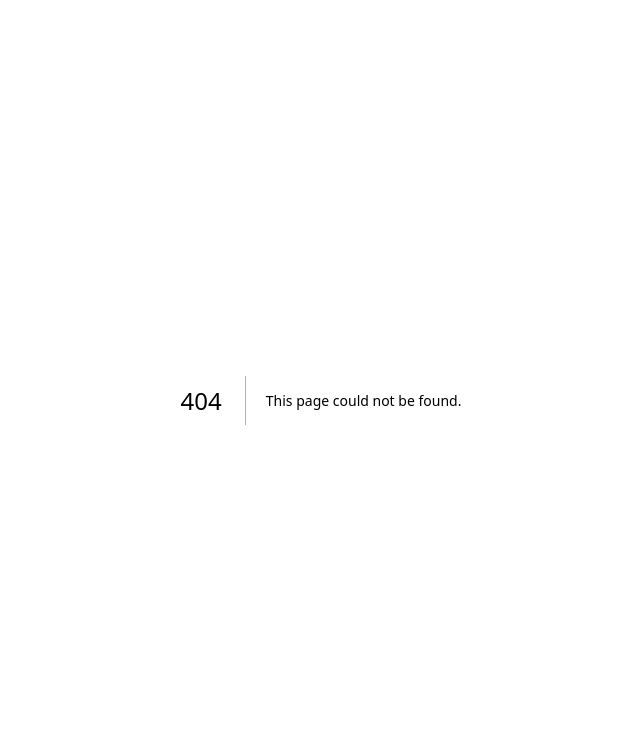
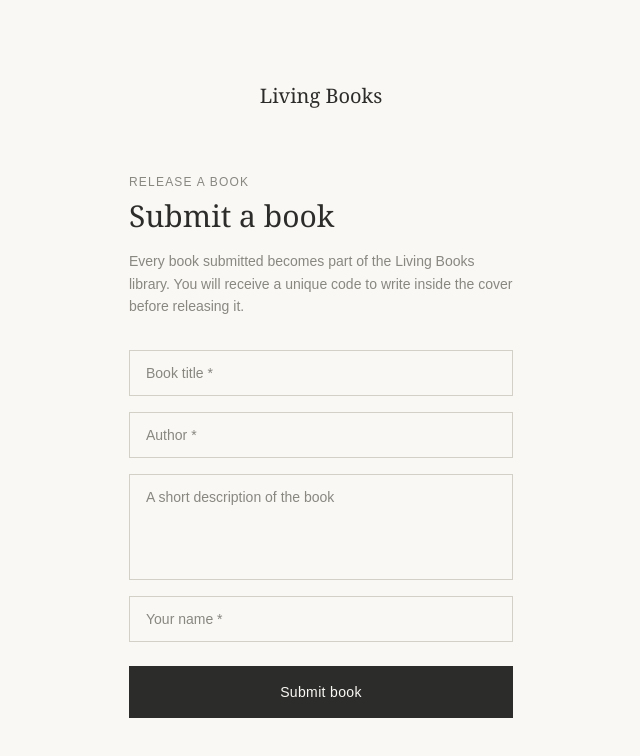
Before and after one commit to hellosophiespeaking/living-books, a Next.js app: page /submit in a window 1280 px wide. Before the commit this address had no page. Shown: the top 756 px of the page, without its empty margins (319-959 px from the left). Built offline with nearby package versions, Linux system fonts and the light colour scheme; no server answers.

Commit message:
Add book submission form with auto-generated codes

```diff
--- a/app/page.tsx
+++ b/app/page.tsx
@@ -58,9 +58,12 @@ export default function Home() {
         </div>
       </section>
 
-      <footer className="text-center py-12 text-sm text-[#888780]">
-        A life beyond the page.
-      </footer>
+<footer className="text-center py-12 text-sm text-[#888780]">
+  <p className="mb-4">A life beyond the page.</p>
+  <a href="/submit" className="underline hover:text-[#2C2C2A] transition-colors">
+    Release a book into the world
+  </a>
+</footer>
 
     </main>
   )
--- /dev/null
+++ b/app/submit/page.tsx
@@ -0,0 +1,127 @@
+'use client'
+import { useState } from 'react'
+import { supabase } from '../lib/supabase'
+
+async function generateCode() {
+  const { data } = await supabase
+    .from('books')
+    .select('code')
+    .order('created_at', { ascending: false })
+    .limit(1)
+
+  if (!data || data.length === 0) return 'LB-00001'
+
+  const last = data[0].code
+  const num = parseInt(last.replace('LB-', '')) + 1
+  return `LB-${String(num).padStart(5, '0')}`
+}
+
+export default function SubmitBook() {
+  const [title, setTitle] = useState('')
+  const [author, setAuthor] = useState('')
+  const [description, setDescription] = useState('')
+  const [yourName, setYourName] = useState('')
+  const [message, setMessage] = useState('')
+  const [submitted, setSubmitted] = useState(false)
+  const [code, setCode] = useState('')
+
+  async function handleSubmit() {
+    if (!title || !author || !yourName) {
+      setMessage('Please fill in all required fields.')
+      return
+    }
+
+    const newCode = await generateCode()
+    const slug = title.toLowerCase().replace(/[^a-z0-9]+/g, '-').replace(/(^-|-$)/g, '')
+
+    const { error } = await supabase
+      .from('books')
+      .insert({
+        title,
+        author,
+        description,
+        slug,
+        code: newCode,
+      })
+
+    if (error) {
+      setMessage('Something went wrong. Please try again.')
+      return
+    }
+
+    setCode(newCode)
+    setSubmitted(true)
+  }
+
+  if (submitted) {
+    return (
+      <main className="min-h-screen bg-[#FAF8F4] flex flex-col items-center justify-center px-8">
+        <a href="/" className="font-serif text-xl text-[#2C2C2A] mb-16">Living Books</a>
+        <div className="w-full max-w-sm text-center">
+          <p className="text-xs uppercase tracking-widest text-[#888780] mb-4">Your book is registered</p>
+          <h1 className="font-serif text-4xl text-[#2C2C2A] mb-6">{title}</h1>
+          <p className="text-[#5F5E5A] mb-12">Write this code inside the front cover of your book before releasing it into the world.</p>
+          <div className="border border-[#D3D1C7] py-8 px-12 mb-12">
+            <p className="text-xs uppercase tracking-widest text-[#888780] mb-3">Your book code</p>
+            <p className="font-serif text-4xl text-[#2C2C2A] tracking-widest">{code}</p>
+          </div>
+          <a href="/library" className="text-sm text-[#888780] underline hover:text-[#2C2C2A] transition-colors">
+            View the library
+          </a>
+        </div>
+      </main>
+    )
+  }
+
+  return (
+    <main className="min-h-screen bg-[#FAF8F4] flex flex-col items-center justify-center px-8">
+      <a href="/" className="font-serif text-xl text-[#2C2C2A] mb-16">Living Books</a>
+      <div className="w-full max-w-sm">
+        <p className="text-xs uppercase tracking-widest text-[#888780] mb-2">Release a book</p>
+        <h1 className="font-serif text-3xl text-[#2C2C2A] mb-4">Submit a book</h1>
+        <p className="text-sm text-[#888780] mb-8 leading-relaxed">
+          Every book submitted becomes part of the Living Books library. You will receive a unique code to write inside the cover before releasing it.
+        </p>
+        <div className="flex flex-col gap-4">
+          <input
+            type="text"
+            placeholder="Book title *"
+            value={title}
+            onChange={e => setTitle(e.target.value)}
+            className="border border-[#D3D1C7] bg-transparent px-4 py-3 text-sm text-[#2C2C2A] placeholder-[#888780] outline-none focus:border-[#2C2C2A] transition-colors"
+          />
+          <input
+            type="text"
+            placeholder="Author *"
+            value={author}
+            onChange={e => setAuthor(e.target.value)}
+            className="border border-[#D3D1C7] bg-transparent px-4 py-3 text-sm text-[#2C2C2A] placeholder-[#888780] outline-none focus:border-[#2C2C2A] transition-colors"
+          />
+          <textarea
+            placeholder="A short description of the book"
+            value={description}
+            onChange={e => setDescription(e.target.value)}
+            rows={4}
+            className="border border-[#D3D1C7] bg-transparent px-4 py-3 text-sm text-[#2C2C2A] placeholder-[#888780] outline-none focus:border-[#2C2C2A] transition-colors resize-none"
+          />
+          <input
+            type="text"
+            placeholder="Your name *"
+            value={yourName}
+            onChange={e => setYourName(e.target.value)}
+            className="border border-[#D3D1C7] bg-transparent px-4 py-3 text-sm text-[#2C2C2A] placeholder-[#888780] outline-none focus:border-[#2C2C2A] transition-colors"
+          />
+          <button
+            onClick={handleSubmit}
+            className="bg-[#2C2C2A] text-[#FAF8F4] px-8 py-4 text-sm tracking-wide hover:bg-[#444441] transition-colors mt-2"
+          >
+            Submit book
+          </button>
+        </div>
+        {message && (
+          <p className="text-sm text-[#5F5E5A] mt-6">{message}</p>
+        )}
+      </div>
+    </main>
+  )
+}
```
